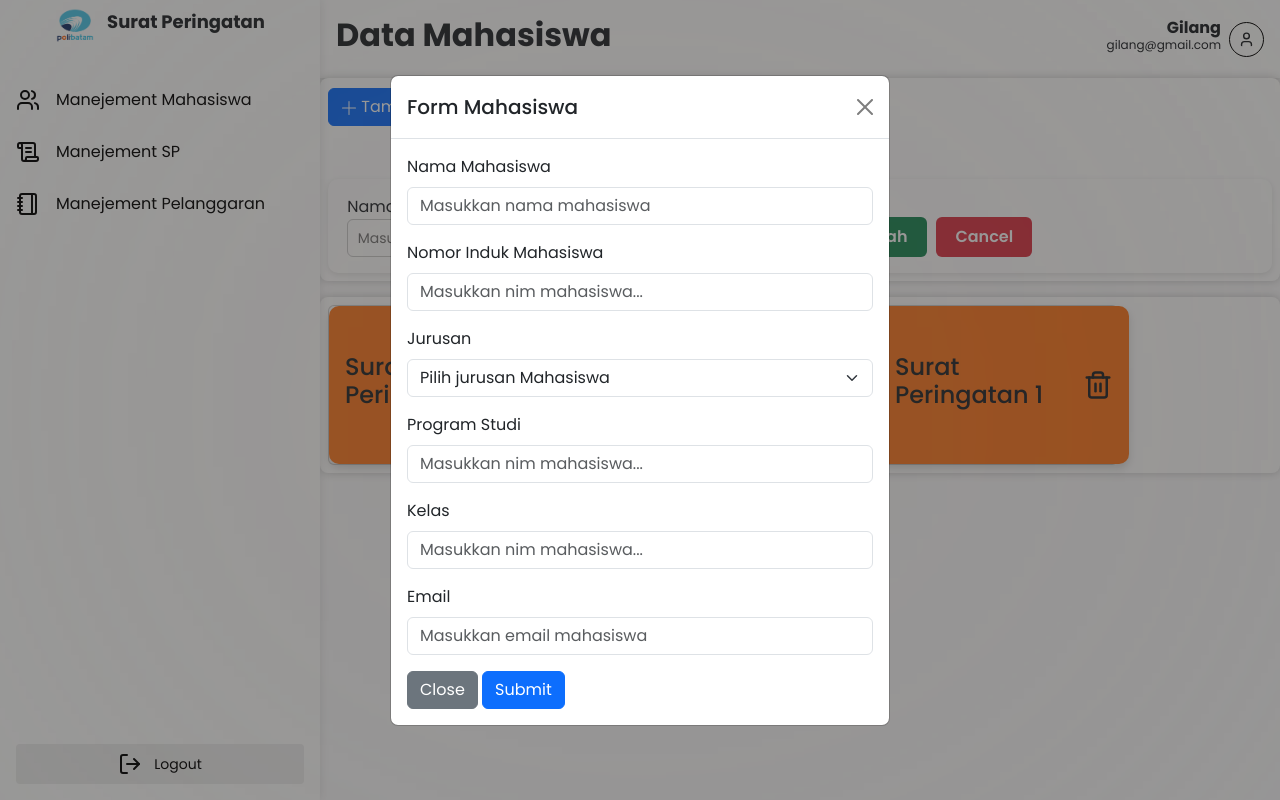
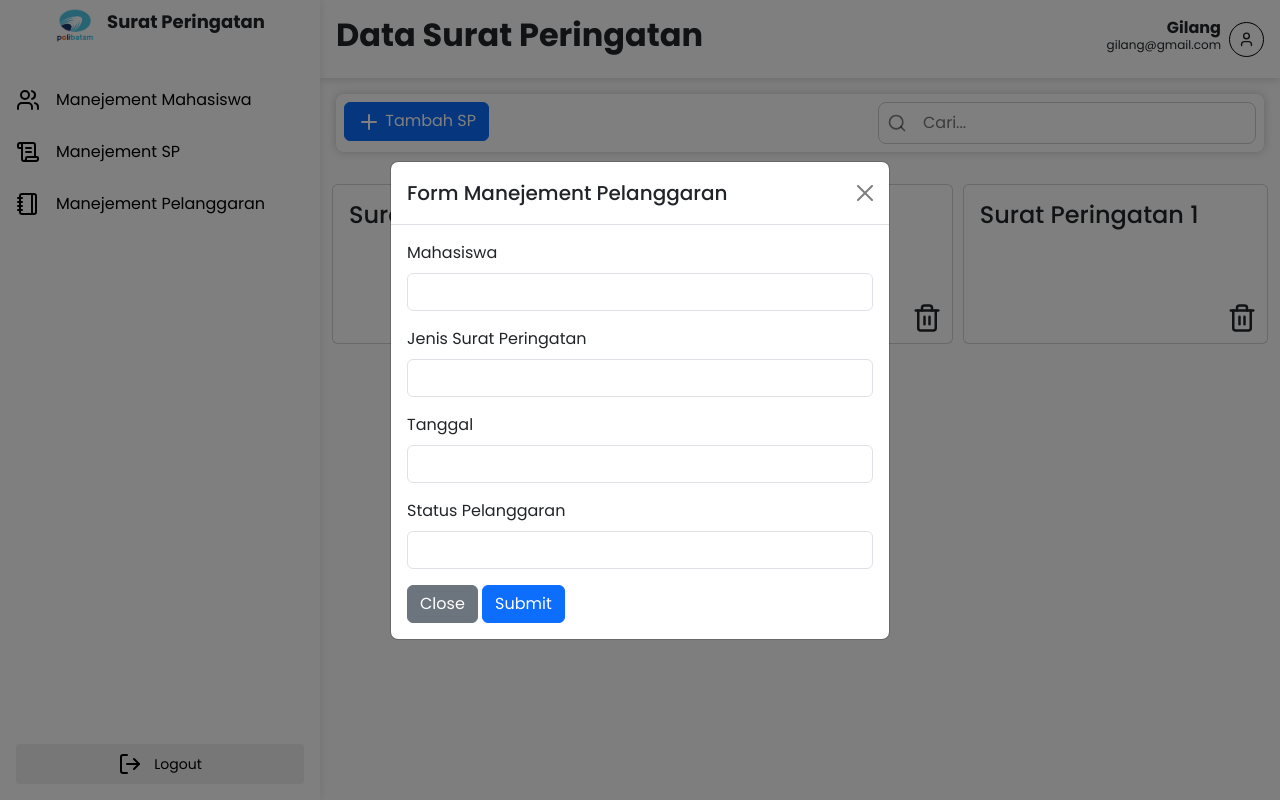
Before and after one commit to FranklinChang08/SuratPeringatan, a PHP site: page /staff/surat.php in a window 1280 px wide, after a click on "Tambah SP". Run offline with PHP 8.4, Linux system fonts and the light colour scheme.

Commit message:
update surat peringatan

```diff
--- a/staff/dashboard.php
+++ b/staff/dashboard.php
@@ -87,7 +87,7 @@
                     </form>
                 </div>
             </div>
-            <div class="container">
+            <!-- <div class="container">
                 <table>
                     <thead>
                         <tr>
@@ -179,7 +179,7 @@
                         </tr>
                     </tbody>
                 </table>
-            </div>
+            </div> -->
 
             <!-- Modal -->
             <div class="modal fade" id="createMahasiswa" data-bs-backdrop="static" data-bs-keyboard="false" tabindex="-1" aria-labelledby="createMahasiswaLabel" aria-hidden="true">
@@ -206,7 +206,7 @@
                                         <option value="if">Teknik Informatika</option>
                                         <option value="mesin">Teknik Mesin</option>
                                         <option value="elektro">Teknik Elektro</option>
-                                        <option value="mb">Manejement Bisni</option>
+                                        <option value="mb">Manejement Bisnis</option>
                                     </select>
                                 </div>
                                 <div class="mb-3">
--- a/staff/surat.php
+++ b/staff/surat.php
@@ -9,48 +9,80 @@
 
   <link rel="stylesheet" href="../static/style/font.css">
   <link rel="stylesheet" href="../static/style/sidebar.css">
-  <link rel="stylesheet" href="../static/style/dashboard.css">
-  <link rel="stylesheet" href="../static/style/surat.css">
 
   <style>
-    /* Buat custom backdrop */
-    .modal-backdrop {
-      background-color: rgba(0, 0, 0, 0.8) !important;
-      backdrop-filter: blur(1000px) !important;
-      -webkit-backdrop-filter: blur(1000px) !important;
+    :root {
+      --primary: #1e88e5;
+      --warning: #fdd835;
+      --destroy: #e53935;
     }
 
-    .modal-backdrop.show {
-      background-color: rgba(0, 0, 0, 0.25);
-      backdrop-filter: blur(100px);
-      -webkit-backdrop-filter: blur(100px);
+    * {
+      margin: 0;
+      padding: 0;
+      box-sizing: border-box;
     }
 
-    .modal-backdrop {
-      transition: opacity 0.3s ease;
+    body {
+      background-color: #f4f5f6;
     }
 
-        .card-group .container {
+    .main-content {
+      margin-left: 20rem;
+      width: calc(100%-20rem);
+    }
+
+    .main-content .header {
+      background-color: white;
+      padding: 1rem;
+      display: flex;
+      justify-content: space-between;
+      align-items: center;
+
+      box-shadow: 0 0 10px rgba(0, 0, 0, 0.2);
+    }
+
+
+    .main-content .header .account .account-desc {
+      text-align: end;
+    }
+
+    .main-content .header .account svg {
+      border: black solid 1px;
+      width: 35px;
+      height: 35px;
+      aspect-ratio: 35px;
+      border-radius: 100%;
+      padding: 0.5rem;
+    }
+
+    .main-content .header .account {
+      line-height: 1.2;
+      display: flex;
+      align-items: center;
+      gap: 8px;
+    }
+
+    .main-content .header .account .email {
+      font-weight: 400;
+      font-size: 12px;
+    }
+
+    .tableMahasiswa {
+      padding: 1rem;
+    }
+
+    .tableMahasiswa .container {
       background-color: white;
       padding: 0.5rem;
       border-radius: 8px;
       box-shadow: 0 0 10px rgba(0, 0, 0, 0.2);
       margin-bottom: 1rem;
+      overflow-x: auto;
     }
 
-.card-group .container .button {
-  display: flex;
-  justify-content: space-between;
-  align-items: center;
-}
-
-.card-group .container .button .button-group {
-  display: flex;
-  gap: 8px;
-}
-
-.card-group .container .button .btnTambah,
-.card-group .container .button .btnImport {
+    .tableMahasiswa .container .button-search .btnTambah,
+    .tableMahasiswa .container .button-search .btnImport {
       padding: 0.5rem 1rem;
       border: none;
       border-radius: 4px;
@@ -58,7 +90,7 @@
       font-weight: 600;
     }
 
-.card-group .container .button .btnTambah {
+    .tableMahasiswa .container .button-search .btnTambah {
       display: flex;
       align-items: center;
       gap: 0.5rem;
@@ -66,7 +98,7 @@
       color: white;
     }
 
-.card-group .container .button .btnImport {
+    .tableMahasiswa .container .button-search .btnImport {
       display: flex;
       align-items: center;
       gap: 0.5rem;
@@ -74,7 +106,7 @@
       color: white;
     }
 
-.card-group .container .button .form-search {
+    .tableMahasiswa .container .button-search form {
       display: flex;
       align-items: center;
       gap: 0.5rem;
@@ -83,18 +115,86 @@
       border-radius: 8px;
     }
 
-.card-group .container .button .form-search label {
+    .tableMahasiswa .container .button .form-search {
+      display: flex;
+      align-items: center;
+      gap: 0.5rem;
+      border: 1px solid #ccc;
+      padding: 0 0.5rem;
+      border-radius: 8px;
+    }
+
+    .tableMahasiswa .container .button .form-search label {
       display: flex;
       align-items: center;
       justify-content: center;
       color: rgba(0, 0, 0, 0.5);
     }
 
-.card-group .container .button form input {
+    .tableMahasiswa .container .button form input {
       padding: 0.5rem;
       border: none;
       outline: none;
       background-color: transparent;
+    }
+
+    .group-card {
+      display: grid;
+      grid-template-columns: 1fr 1fr 1fr;
+      gap: 10px;
+    }
+
+    .group-card .card {
+      position: relative;
+    }
+
+    .group-card .card .card-icon{
+      position: absolute;
+      bottom: 10px;
+      right: 10px;
+    }
+
+    table {
+      width: 100%;
+      border-collapse: collapse;
+      font-family: Arial, sans-serif;
+      font-size: 14px;
+    }
+
+    thead {
+      background: #f1f5f9;
+    }
+
+    th,
+    td {
+      padding: 10px 12px;
+      text-align: left;
+      border-bottom: 1px solid #e2e8f0;
+    }
+
+    tbody tr:nth-child(odd) {
+      background: #f9fafb;
+    }
+
+    tbody tr:hover {
+      background: #f1f5f9;
+    }
+
+    @media screen and (max-width: 746px) {
+      .tableMahasiswa .container .button .button-group {
+        display: grid;
+        grid-template-columns: 1fr;
+        gap: 0.5rem;
+      }
+
+      .group-card {
+        grid-template-columns: 1fr 1fr;
+      }
+
+      .main-content {
+        margin: 0;
+        width: 100%;
+      }
     }
   </style>
 
@@ -109,7 +209,7 @@
 
   <div class="main-content">
     <header class="header">
-      <h2 class="fw-bold">Data Mahasiswa</h2>
+      <h2 class="fw-bold">Data Surat Peringatan</h2>
       <div class="account">
         <div class="account-desc">
           <h2 class="nama fs-6 mb-0 fw-bold">Gilang</h2>
@@ -122,116 +222,72 @@
       </div>
     </header>
 
-        <section id="card-group" class="card-group">
 
-            <div class="container">
-                <div class="button">
+    <section id="tableMahasiswa" class="tableMahasiswa">
+      <div class="container w-100">
+        <div class="button d-flex justify-content-between flex-column flex-md-row gap-2">
           <div class="button-group">
-    <button type="button" class="btn btn-primary font-poppins" data-bs-toggle="modal" data-bs-target="#createMahasiswa">
-      <svg xmlns="http://www.w3.org/2000/svg" width="16" height="16" fill="currentColor" class="bi bi-plus-lg" viewBox="0 0 16 16">
-        <path fill-rule="evenodd" d="M8 1a.5.5 0 0 1 .5.5v6.0h6.0a.5.5 0 0 1 0 1h-6.0v6.0a.5.5 0 0 1-1 0v-6.0H1.5a.5.5 0 0 1 0-1h6.0V1.5A.5.5 0 0 1 8 1z"/>
+            <button type="button" class="btn btn-primary font-poppins" class="btn btn-primary" data-bs-toggle="modal" data-bs-target="#createMahasiswa">
+              <svg xmlns="http://www.w3.org/2000/svg" width="24" height="24" viewBox="0 0 24 24" fill="none" stroke="currentColor" stroke-width="2" stroke-linecap="round" stroke-linejoin="round" class="lucide lucide-plus-icon lucide-plus">
+                <path d="M5 12h14" />
+                <path d="M12 5v14" />
               </svg>
-      Tambah SP
-    </button>
+              Tambah SP</button>
           </div>
 
           <form action="" class="form-search">
-    <input type="text" placeholder="Cari..." />
+            <label for="search"><svg xmlns="http://www.w3.org/2000/svg" width="20" height="20" viewBox="0 0 24 24" fill="none" stroke="currentColor" stroke-width="2" stroke-linecap="round" stroke-linejoin="round" class="lucide lucide-search-icon lucide-search">
+                <path d="m21 21-4.34-4.34" />
+                <circle cx="11" cy="11" r="8" />
+              </svg></label>
+            <input type="text" name="search" id="search" placeholder="Cari...">
           </form>
         </div>
-
-        <!-- Tambahkan bagian ini di bawah -->
-        <div class="sp-form">
-          <div class="sp-left">
-            <label for="nama-sp">Nama SP</label>
-            <input type="text" id="nama-sp" placeholder="Masukkan nama surat peringatan">
       </div>
-
-          <div class="sp-right">
-            <label for="status-sp">Status SP</label>
-            <select id="status-sp">
-              <option value="">Pilih status</option>
-              <option value="active">Activate</option>
-              <option value="nonactive">Deactivate</option>
-            </select>
-          </div>
-
-  <div class="sp-buttons">
-    <button type="button" class="btn btn-success">Tambah</button>
-    <button type="button" class="btn btn-danger">Cancel</button>
-  </div>
-</div>
-
-
-                    </div>
-            <div class="container">
- <div class="card" style="width: 15rem; height: 10rem">
+    </section>
+    <div class="container group-card">
+      <?php for ($i = 0; $i < 3; $i++) { ?>
+        <div class="card" style="height: 10rem">
           <div class="card-body">
             <h4 class="card-title">Surat Peringatan 1 </h4>
             <div class="card-icon">
-    <svg xmlns="http://www.w3.org/2000/svg" width="30" height="30" viewBox="0 0 24 24" fill="none" stroke="currentColor" stroke-width="2" stroke-linecap="round" stroke-linejoin="round" class="lucide lucide-trash2-icon lucide-trash-2"><path d="M10 11v6"/><path d="M14 11v6"/><path d="M19 6v14a2 2 0 0 1-2 2H7a2 2 0 0 1-2-2V6"/><path d="M3 6h18"/><path d="M8 6V4a2 2 0 0 1 2-2h4a2 2 0 0 1 2 2v2"/></svg>
+              <svg xmlns="http://www.w3.org/2000/svg" width="30" height="30" viewBox="0 0 24 24" fill="none" stroke="currentColor" stroke-width="2" stroke-linecap="round" stroke-linejoin="round" class="lucide lucide-trash2-icon lucide-trash-2">
+                <path d="M10 11v6" />
+                <path d="M14 11v6" />
+                <path d="M19 6v14a2 2 0 0 1-2 2H7a2 2 0 0 1-2-2V6" />
+                <path d="M3 6h18" />
+                <path d="M8 6V4a2 2 0 0 1 2-2h4a2 2 0 0 1 2 2v2" />
               </svg>
             </div>
           </div>
         </div>
- <div class="card" style="width: 15rem; height: 10rem">
-    <div class="card-body">
-  <!-- <div class="card-body"> -->
-    <h4 class="card-title">Surat Peringatan 1</h4>
-  <div class="card-icon">
-    <svg xmlns="http://www.w3.org/2000/svg" width="30" height="30" viewBox="0 0 24 24" fill="none" stroke="currentColor" stroke-width="2" stroke-linecap="round" stroke-linejoin="round" class="lucide lucide-trash2-icon lucide-trash-2"><path d="M10 11v6"/><path d="M14 11v6"/><path d="M19 6v14a2 2 0 0 1-2 2H7a2 2 0 0 1-2-2V6"/><path d="M3 6h18"/><path d="M8 6V4a2 2 0 0 1 2-2h4a2 2 0 0 1 2 2v2"/></svg>
+      <?php } ?>
     </div>
-</div>
- </div>
- <div class="card" style="width: 15rem; height: 10rem">
-  <div class="card-body">
-    <h4 class="card-title">Surat Peringatan 1</h4>
-   <div class="card-icon">
-    <svg xmlns="http://www.w3.org/2000/svg" width="30" height="30" viewBox="0 0 24 24" fill="none" stroke="currentColor" stroke-width="2" stroke-linecap="round" stroke-linejoin="round" class="lucide lucide-trash2-icon lucide-trash-2"><path d="M10 11v6"/><path d="M14 11v6"/><path d="M19 6v14a2 2 0 0 1-2 2H7a2 2 0 0 1-2-2V6"/><path d="M3 6h18"/><path d="M8 6V4a2 2 0 0 1 2-2h4a2 2 0 0 1 2 2v2"/></svg>
-</div>
-</div>
-                        </div>
-            </div>
-
     <!-- Modal -->
     <div class="modal fade" id="createMahasiswa" data-bs-backdrop="static" data-bs-keyboard="false" tabindex="-1" aria-labelledby="createMahasiswaLabel" aria-hidden="true">
       <div class="modal-dialog modal-dialog-centered">
         <div class="modal-content">
           <div class="modal-header">
-              <h1 class="modal-title fs-5" id="createMahasiswaLabel">Form Mahasiswa</h1>
+            <h1 class="modal-title fs-5" id="createMahasiswaLabel">Form Manejement Pelanggaran</h1>
             <button type="button" class="btn-close" data-bs-dismiss="modal" aria-label="Close"></button>
           </div>
           <div class="modal-body">
             <form action="" method="POST">
               <div class="mb-3">
-                  <label for="nama" class="form-label">Nama Mahasiswa</label>
-                  <input type="text" class="form-control" id="nama" placeholder="Masukkan nama mahasiswa">
+                <label for="nama" class="form-label">Mahasiswa</label>
+                <input type="text" class="form-control" id="nama">
               </div>
               <div class="mb-3">
-                  <label for="nim" class="form-label">Nomor Induk Mahasiswa</label>
-                  <input type="text" class="form-control" id="nim" placeholder="Masukkan nim mahasiswa...">
+                <label for="nim" class="form-label">Jenis Surat Peringatan</label>
+                <input type="text" class="form-control" id="nim">
               </div>
               <div class="mb-3">
-                  <label for="jurusan" class="form-label">Jurusan</label>
-                  <select class="form-select" aria-label="Default select example">
-                    <option selected>Pilih jurusan Mahasiswa</option>
-                    <option value="if">Teknik Informatika</option>
-                    <option value="mesin">Teknik Mesin</option>
-                    <option value="elektro">Teknik Elektro</option>
-                    <option value="mb">Manejement Bisni</option>
-                  </select>
+                <label for="prodi" class="form-label">Tanggal</label>
+                <input type="text" class="form-control" id="prodi">
               </div>
               <div class="mb-3">
-                  <label for="prodi" class="form-label">Program Studi</label>
-                  <input type="text" class="form-control" id="prodi" placeholder="Masukkan nim mahasiswa...">
-                </div>
-                <div class="mb-3">
-                  <label for="kelas" class="form-label">Kelas</label>
-                  <input type="text" class="form-control" id="kelas" placeholder="Masukkan nim mahasiswa...">
-                </div>
-                <div class="mb-3">
-                  <label for="email" class="form-label">Email</label>
-                  <input type="email" class="form-control" id="email" placeholder="Masukkan email mahasiswa">
+                <label for="kelas" class="form-label">Status Pelanggaran</label>
+                <input type="text" class="form-control" id="kelas">
               </div>
               <div>
                 <button type="button" class="btn btn-secondary" data-bs-dismiss="modal">Close</button>
@@ -243,7 +299,7 @@
         </div>
       </div>
     </div>
-    </section>
+
   </div>
 </body>
 
--- a/static/style/surat.css
+++ b/static/style/surat.css
@@ -1,171 +1,165 @@
-.container {
+:root {
+  --primary: #1e88e5;
+  --warning: #fdd835;
+  --destroy: #e53935;
+}
+
+* {
+  margin: 0;
+  padding: 0;
+  box-sizing: border-box;
+}
+
+body {
+  background-color: #f4f5f6;
+}
+
+.main-content {
+  margin-left: 20rem;
+  width: calc(100%-20rem);
+}
+
+.main-content .header {
+  background-color: white;
+  padding: 1rem;
   display: flex;
-  flex-wrap: wrap;
-  gap: 35px;
-  justify-content: flex-start;
-  padding: 20px;
+  justify-content: space-between;
+  align-items: center;
+
+  box-shadow: 0 0 10px rgba(0, 0, 0, 0.2);
 }
 
 
-.card-body {
-  width: 250px;
-  background-color: #ff7a21;
-  border-radius: 10px;
-  color: #222;
+.main-content .header .account .account-desc {
+  text-align: end;
+}
+
+.main-content .header .account svg {
+  border: black solid 1px;
+  width: 35px;
+  height: 35px;
+  aspect-ratio: 35px;
+  border-radius: 100%;
+  padding: 0.5rem;
+}
+
+.main-content .header .account {
+  line-height: 1.2;
   display: flex;
   align-items: center;
-  justify-content: space-between;
-  padding: 15px 20px;
-  cursor: pointer;
-  box-shadow: 0 4px 8px rgba(0, 0, 0, 0.15);
-  transition: all 0.2s ease;
-  height: 100%;
+  gap: 8px;
 }
 
-.card-title2 {
-    flex: 1;
-    margin: 0;
-    display: block;
+.main-content .header .account .email {
+  font-weight: 400;
+  font-size: 12px;
 }
 
-.card-icon2 {
-    background: none;
-    border: none;
-    cursor: pointer;
-    font-size: 20px;
-    padding: 8px;
-    position: relative;
-    bottom: -80px;
-    right: -3px;
-}
-.header-container {
-    display: flex;
-    gap: 15px;
-    align-items: center;
-    margin-bottom: 20px;
+.tableMahasiswa {
+  padding: 1rem;
 }
 
-.btn-tambah {
-    background: #007bff;
-    color: white;
-    border: none;
-    padding: 10px 20px;
-    border-radius: 8px;
-    cursor: pointer;
-    font-size: 16px;
-    white-space: nowrap; /* Agar teks tidak wrap */
-    margin-top: 2rem;
-    margin-left: 2rem;
+.tableMahasiswa .container {
+  background-color: white;
+  padding: 0.5rem;
+  border-radius: 8px;
+  box-shadow: 0 0 10px rgba(0, 0, 0, 0.2);
+  margin-bottom: 1rem;
+  overflow-x: auto;
 }
 
-.input-cari {
-    flex: 1; /* Mengisi sisa ruang */
-    padding: 10px 15px;
-    border: 1px solid #ddd;
-    border-radius: 8px;
-    font-size: 16px;
-    display: block;
-    margin-top: 2rem;
-    margin-right: 2rem;
+.tableMahasiswa .container .button-search .btnTambah,
+.tableMahasiswa .container .button-search .btnImport {
+  padding: 0.5rem 1rem;
+  border: none;
+  border-radius: 4px;
+  font-size: 1rem;
+  font-weight: 600;
 }
-/* === Area form SP === */
-.sp-form {
+
+.tableMahasiswa .container .button-search .btnTambah {
   display: flex;
   align-items: center;
-  gap: 1rem;
-  background-color: #ffffff;
-  padding: 1rem 1.2rem;
-  border-radius: 10px;
-  box-shadow: 0 2px 6px rgba(0, 0, 0, 0.1);
-  margin-top: 1rem;
-  flex-wrap: wrap;
-  position: relative;
-  z-index: 1; /* pastikan form tidak menutupi elemen lain */
-  width: 100%;
+  gap: 0.5rem;
+  background-color: var(--primary);
+  color: white;
 }
 
-/* form di bawah tombol “Tambah SP” */
-.card-group2 .container .button {
+.tableMahasiswa .container .button-search .btnImport {
   display: flex;
   align-items: center;
-  justify-content: flex-start;
-  gap: 1rem;
-  margin-bottom: 1rem;
+  gap: 0.5rem;
+  background-color: var(--primary);
+  color: white;
 }
-.card-group2 .container .formseacrh {
+
+.tableMahasiswa .container .button-search form {
   display: flex;
   align-items: center;
-  justify-content: flex-start;
-  gap: 1rem;
-  margin-bottom: 1rem;
+  gap: 0.5rem;
+  border: 1px solid #ccc;
+  padding: 0 0.5rem;
+  border-radius: 8px;
 }
 
-/* biar input dan select sejajar */
-.sp-left,
-.sp-right {
+.tableMahasiswa .container .button .form-search {
   display: flex;
-  flex-direction: column;
+  align-items: center;
+  gap: 0.5rem;
+  border: 1px solid #ccc;
+  padding: 0 0.5rem;
+  border-radius: 8px;
 }
 
-/* ukuran input & select seragam */
-.sp-left input,
-.sp-right select {
-  width: 220px;
-  height: 38px;
-  padding: 0.4rem 0.6rem;
-  border: 1px solid #ccc;
-  border-radius: 6px;
+.tableMahasiswa .container .button .form-search label {
+  display: flex;
+  align-items: center;
+  justify-content: center;
+  color: rgba(0, 0, 0, 0.5);
+}
+
+.tableMahasiswa .container .button form input {
+  padding: 0.5rem;
+  border: none;
+  outline: none;
+  background-color: transparent;
+}
+
+
+table {
+  width: 100%;
+  border-collapse: collapse;
+  font-family: Arial, sans-serif;
   font-size: 14px;
 }
 
-/* tombol */
-.sp-buttons {
-  display: flex;
-  align-items: center;
-  gap: 0.6rem;
-  margin-top: 1.3rem;
+thead {
+  background: #f1f5f9;
 }
 
-.sp-buttons .btn-success {
-  background-color: #198754;
-  border: none;
-  padding: 0.5rem 1.2rem;
-  font-weight: 600;
-  border-radius: 6px;
+th,
+td {
+  padding: 10px 12px;
+  text-align: left;
+  border-bottom: 1px solid #e2e8f0;
 }
 
-.sp-buttons .btn-danger {
-  background-color: #dc3545;
-  border: none;
-  padding: 0.5rem 1.2rem;
-  font-weight: 600;
-  border-radius: 6px;
+tbody tr:nth-child(odd) {
+  background: #f9fafb;
 }
 
-/* === Kartu oranye === */
-.card-sp {
-  background-color: #ff7a21;
-  border-radius: 10px;
-  padding: 2rem;
-  width: 180px;
-  height: 120px;
-  display: flex;
-  flex-direction: column;
-  justify-content: space-between;
-  color: #000;
-  font-weight: 600;
-  box-shadow: 0 2px 4px rgba(0, 0, 0, 0.15);
-  transition: 0.3s ease;
+tbody tr:hover {
+  background: #f1f5f9;
 }
 
-.card-sp:hover {
-  transform: translateY(-3px);
+@media screen and (max-width: 746px) {
+  .tableMahasiswa .container .button .button-group {
+    display: grid;
+    grid-template-columns: 1fr 1fr;
+    gap: 0.5rem;
+  }
+  .main-content {
+    margin: 0;
+    width: 100%;
+  }
 }
-
-/* supaya jarak antar kartu rapi */
-.card-container {
-  display: flex;
-  flex-wrap: wrap;
-  gap: 1rem;
-  margin-top: 0.5rem;
-}
```
Also changed, not shown: test.php (added, +36 -0 lines). Lines whose indentation alone changed are shown as unchanged.
